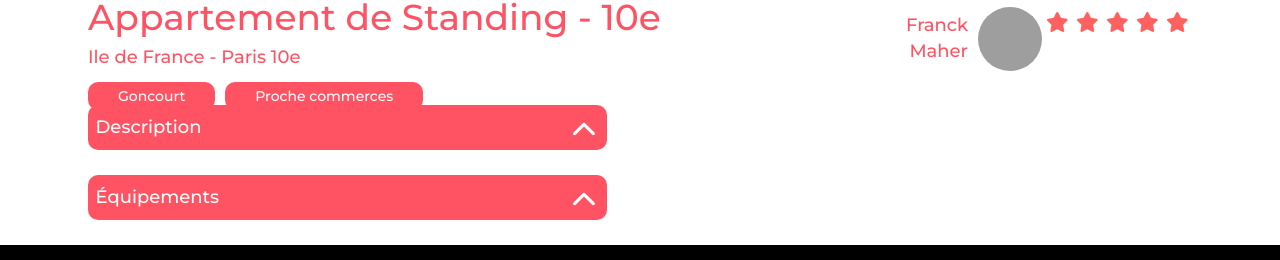
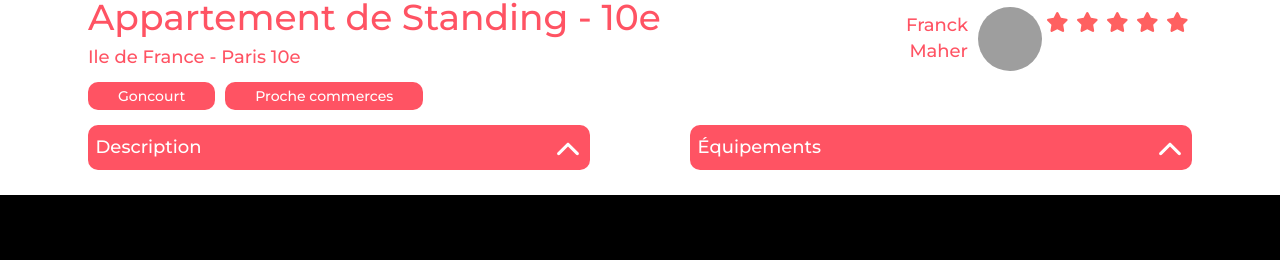
Before and after one commit to flelievre/OC-project6-kasa, a React (Create React App) app: page /housing/0979876d in a window 1280 px wide. Shown: the part 692-952 px from the top of the page. Built offline with nearby package versions, Linux system fonts and the light colour scheme; grey boxes are pictures that could not be loaded.

Commit message:
added tests

```diff
--- a/src/pages/HousingPage/HousingPage.module.scss
+++ b/src/pages/HousingPage/HousingPage.module.scss
@@ -110,6 +110,12 @@ h2 {
   left: -100px;
 }
 
+.descriptionEquipmentsContainer {
+  margin-top: 20px;
+  display: flex;
+  gap: 100px;
+}
+
 @media (max-width: 767px) {
   .coverContainer {
     height: 255px;
@@ -191,5 +197,6 @@ h2 {
 
   .descriptionEquipmentsContainer {
     margin-top: 20px;
+    display: inline-block;
   }
 }
```
Also changed, not shown: 1 other file (tests, documents, lock files or other folders).
